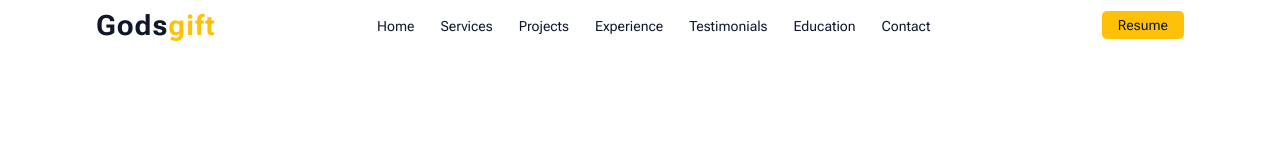
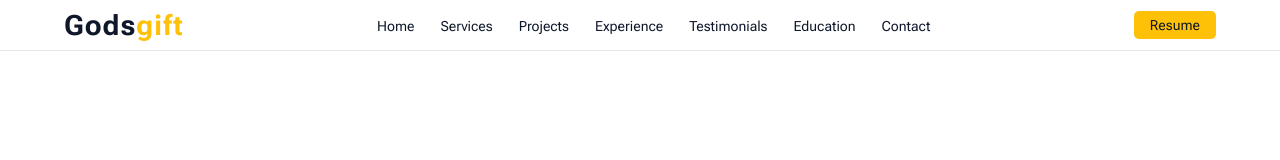
Before and after one commit to Godsgift-Dev/portfolio-website, a plain HTML site: page index.html in a window 1280 px wide. Drawn offline with Linux system fonts and the light colour scheme.

Commit message:
header component finished

```diff
--- a/style.css
+++ b/style.css
@@ -48,8 +48,8 @@ body {
 #container {
     display: flex;
     flex-direction: column;
-    width: 85%;
-    margin: 0 auto;
+    width: 100%;
+    height: auto;
     background-color: inherit;
 }
 
@@ -59,8 +59,10 @@ body {
     justify-content: space-between;
     background-color: inherit;
     overflow: hidden;
-    padding: 20px 0;
+    padding: 20px 5%;
     height: 50px;
+    background-color: var(--color-background);
+    box-shadow: 0 1px 0 rgba(0, 0, 0, 0.1);
 }
 
 .header h1 {
```
